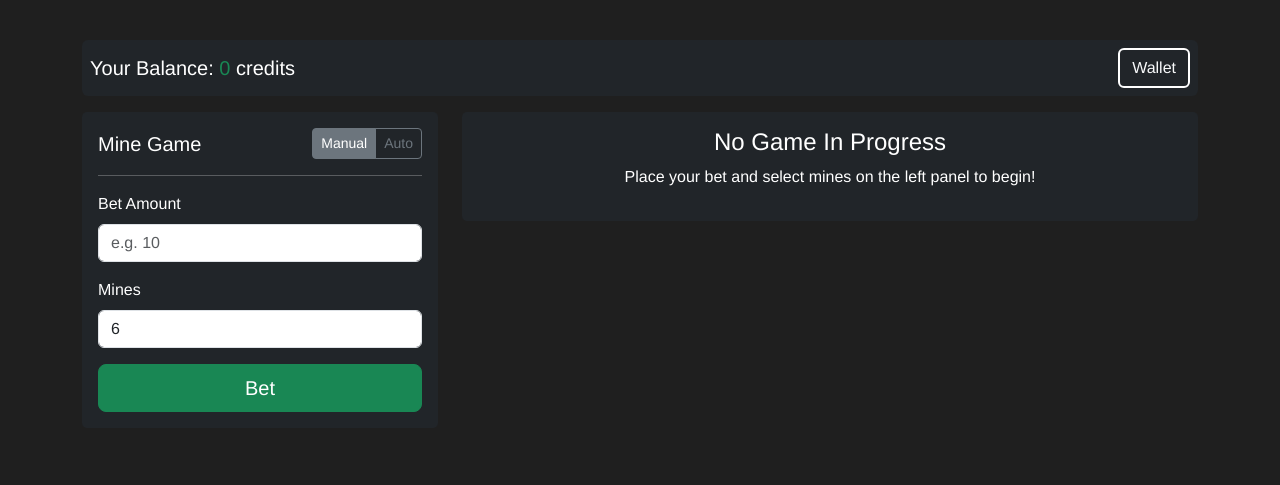
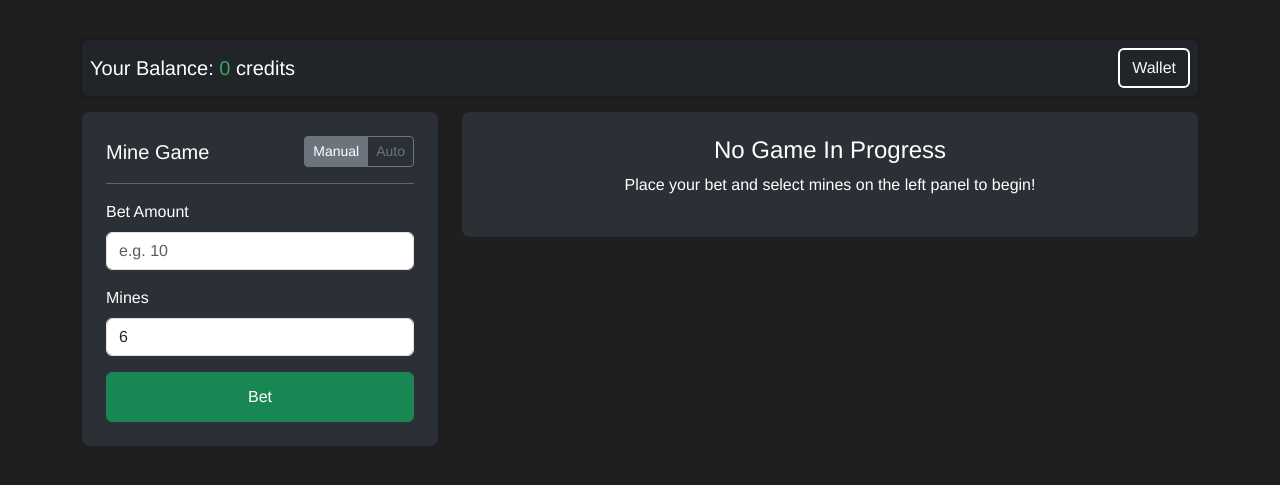
Before and after one commit to sh3lock69/owo-gamble, a Flask app: page /games/mines in a window 1280 px wide. Shown: the part 62-547 px from the top of the page. Run offline with Flask 2, Linux system fonts and the light colour scheme; the visitor is signed in with stand-in values (Sample User, id 1); data that the repository does not hold is empty.

Commit message:
Update styles.css

```diff
--- a/static/styles.css
+++ b/static/styles.css
@@ -88,28 +74,120 @@
   color: #fff;
 }
 
-/* Mines Game Tiles */
+/* Large buttons in the Mines game side panel */
+.btn-lg {
+  padding: 0.75rem 1.25rem;
+  font-size: 1rem;
+  border-radius: 6px;
+}
+
+/*
+========================================
+ Carousel (Landing Page)
+========================================
+*/
+
+.full-carousel-container {
+  margin: 0;
+  padding: 0;
+  width: 100%;
+  height: auto;
+}
+
+.carousel-inner,
+.carousel-item {
+  height: auto;
+}
+
+.carousel-image {
+  object-fit: cover;
+  object-position: center;
+  width: 100%;
+  max-height: 600px; /* Limit height on desktop */
+}
+
+/* On very small screens, reduce max height to prevent huge images */
+@media (max-width: 576px) {
+  .carousel-image {
+    max-height: 300px;
+  }
+}
+
+.carousel-caption h5,
+.carousel-caption p {
+  text-shadow: 1px 1px 2px #000;
+}
+
+/*
+========================================
+ Mines Game - Stake-like Layout
+========================================
+*/
+
+/* Top bar (balance + wallet) */
+.bg-dark.text-white.rounded {
+  box-shadow: 0 0 5px rgba(0,0,0,0.3);
+  margin-bottom: 1rem;
+}
+
+/* Left panel card for bet settings */
+.card.bg-dark {
+  background-color: #2b2f36 !important;
+  border-radius: 8px;
+}
+.card.bg-dark .card-body {
+  padding: 1.5rem;
+}
+
+/* Tiles for the 5x5 grid */
 .tile {
   width: 50px;
   height: 50px;
-  border: 1px solid #444;
   margin: 2px;
-  cursor: pointer;
+  border-radius: 4px;
+  border: none;
+  font-size: 1.2rem;
+  transition: background-color 0.2s;
   text-align: center;
-  font-size: 1.2rem;
   line-height: 50px;
+  color: #fff; /* So the bomb/gem icons are visible */
 }
 .tile-unknown {
-  background-color: #23272a;
+  background-color: #3a3f45;
+}
+.tile-unknown:hover {
+  background-color: #4a4f55;
 }
 .tile-gem {
-  background-color: #3ba55d;
+  background-color: #3ba55d; /* Green for safe tile */
 }
 .tile-bomb {
-  background-color: #d83c3e;
+  background-color: #d83c3e; /* Red for bomb tile */
 }
 
-/* Container Padding */
-.container {
-  padding-top: 1rem;
+/* Multiplier display box */
+#multiplier {
+  font-size: 1.5rem;
+  font-weight: bold;
+  color: #ffc107; /* golden color for emphasis */
 }
+
+/*
+========================================
+ Additional Utility Classes
+========================================
+*/
+
+/* For spacing or custom backgrounds if needed */
+.bg-secondary {
+  background-color: #383d42 !important;
+}
+.text-info {
+  color: #17a2b8 !important;
+}
+.text-success {
+  color: #3ba55d !important;
+}
+.text-danger {
+  color: #d83c3e !important;
+}
```
Also changed, not shown: other parts of static/styles.css (+34 -48 lines).
